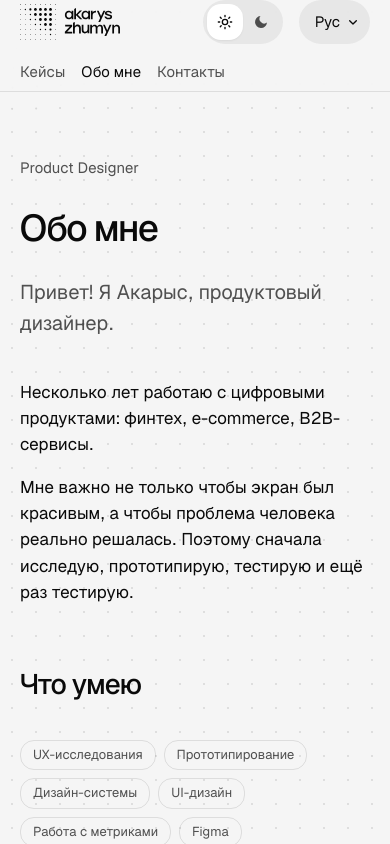
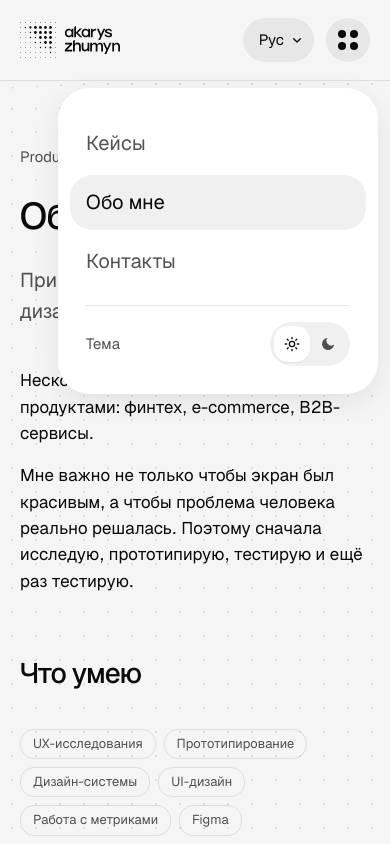
Before and after one commit to akaryszhumyn/zhumyn-site, an Astro site: page /product/ru/about in a window 390 px wide. Both pictures are taken after a click on the button "Меню". Shown: the top 844 px of the page. Built offline with nearby package versions, Linux system fonts and the light colour scheme; Astro itself is replaced by a stand-in of ours.

Commit message:
Rework mobile header: burger menu with sliding card
On narrow screens the header keeps only the logo, language
dropdown and a menu button (2x2 dots that randomly swap places).
Nav links and the theme switch move into a floating, rounded card
that slides in from the right. Desktop layout is unchanged.
Also ignore local .claude/ settings.

Co-Authored-By: Claude Sonnet 5.5 <noreply@anthropic.com>

```diff
--- a/src/design-system/components/Header.astro
+++ b/src/design-system/components/Header.astro
@@ -16,19 +16,33 @@ const items = [
   <Container>
     <div class="header__row">
       <a class="header__logo" href={localize(lang)} aria-label="Akarys Zhumyn"></a>
-      <nav class="header__nav">
-        {items.map((i) => (
-          <a href={localize(lang, i.href)} aria-current={path.startsWith(i.href) ? 'page' : undefined}>{i.label}</a>
-        ))}
-      </nav>
-      <ThemeToggle lang={lang} />
+      <!-- На десктопе display: contents: ссылки и тумблер встают прямо в шапку. На телефоне это выезжающая карточка. -->
+      <div class="menu" id="site-menu">
+        <nav class="menu__nav">
+          {items.map((i) => (
+            <a href={localize(lang, i.href)} aria-current={path.startsWith(i.href) ? 'page' : undefined}>{i.label}</a>
+          ))}
+        </nav>
+        <div class="menu__theme">
+          <span class="menu__label">{s.themeLabel}</span>
+          <ThemeToggle lang={lang} />
+        </div>
+      </div>
       <LangSwitcher lang={lang} path={path} available={alternates} />
+      <button class="burger" type="button" aria-expanded="false" aria-controls="site-menu" aria-label={s.menu}>
+        <span class="burger__dots" aria-hidden="true"><i></i><i></i><i></i><i></i></span>
+      </button>
     </div>
   </Container>
 </header>
 <style>
-  .header { position: sticky; top: 0; z-index: 5; background: color-mix(in srgb, var(--color-bg) 85%, transparent); backdrop-filter: blur(12px); border-bottom: 1px solid var(--color-border); }
-  .header__row { display: flex; align-items: center; gap: var(--space-4); min-height: 4.25rem; flex-wrap: wrap; }
+  .header {
+    position: sticky; top: 0; z-index: 5;
+    background: color-mix(in srgb, var(--color-bg) 85%, transparent); backdrop-filter: blur(12px);
+    border-bottom: 1px solid var(--color-border);
+    overflow-x: clip; /* закрытое меню стоит за правым краем и не должно давать горизонтальную прокрутку */
+  }
+  .header__row { display: flex; align-items: center; gap: var(--space-4); min-height: 4.25rem; }
   /* Логотип рисуется маской, поэтому берёт цвет текста и работает в обеих темах */
   .header__logo {
     --h: 2.25rem; margin-right: auto;
@@ -36,10 +50,93 @@ const items = [
     background: var(--color-text);
     mask: url('/logo.svg') center / contain no-repeat;
   }
-  .header__nav { display: flex; gap: var(--space-4); font-size: var(--text-sm); }
-  .header__nav a { color: var(--color-text-muted); text-decoration: none; }
-  .header__nav a:hover, .header__nav a[aria-current] { color: var(--color-text); }
-  @media (max-width: 34rem) {
-    .header__nav { order: 3; width: 100%; padding-bottom: var(--space-2); }
+
+  .menu, .menu__theme { display: contents; }
+  .menu__nav { display: flex; gap: var(--space-4); font-size: var(--text-sm); }
+  .menu__nav a { color: var(--color-text-muted); text-decoration: none; }
+  .menu__nav a:hover, .menu__nav a[aria-current] { color: var(--color-text); }
+  .menu__label, .burger { display: none; }
+
+  /* Кнопка меню: фон и четыре круга 2×2, которые случайно меняются местами (скрипт ниже) */
+  .burger {
+    width: 2.75rem; height: 2.75rem; padding: 0; border: 0; cursor: pointer;
+    place-items: center; border-radius: var(--radius-md);
+    background: var(--color-track); color: var(--color-text);
+  }
+  .burger__dots { position: relative; width: 1.25rem; height: 1.25rem; }
+  .burger__dots i {
+    position: absolute; top: 0; left: 0; width: 0.5rem; height: 0.5rem;
+    border-radius: 50%; corner-shape: round; /* без squircle, иначе круги станут «квадратиками» */
+    background: currentColor;
+    transform: translate(var(--x, 0), var(--y, 0));
+    transition: transform var(--duration-slow) var(--ease-out);
+  }
+  .burger__dots i:nth-child(2) { --x: 0.75rem; }
+  .burger__dots i:nth-child(3) { --y: 0.75rem; }
+  .burger__dots i:nth-child(4) { --x: 0.75rem; --y: 0.75rem; }
+
+  @media (max-width: 48rem) {
+    .header__row { min-height: 5rem; gap: var(--space-3); }
+    .burger { display: grid; }
+
+    /* Выезжающая справа карточка: с отступами от краёв и скруглением */
+    .menu {
+      display: flex; flex-direction: column; gap: var(--space-4);
+      position: absolute; top: calc(100% + var(--space-2)); right: var(--space-3);
+      width: min(20rem, calc(100vw - var(--space-3) * 2));
+      padding: var(--space-5);
+      background: var(--color-surface); border-radius: var(--radius-lg); box-shadow: var(--shadow-md);
+      transform: translateX(calc(100% + var(--space-6))); visibility: hidden;
+      transition: transform var(--duration-slow) var(--ease-out), visibility 0s linear var(--duration-slow);
+    }
+    .menu[data-open] {
+      transform: none; visibility: visible;
+      transition: transform var(--duration-slow) var(--ease-out);
+    }
+    .menu__nav { flex-direction: column; gap: var(--space-1); font-size: var(--text-lg); }
+    .menu__nav a { padding: var(--space-3) var(--space-4); margin-inline: calc(var(--space-4) * -1); border-radius: var(--radius-md); }
+    .menu__nav a:hover, .menu__nav a[aria-current] { background: var(--color-track); }
+    .menu__theme {
+      display: flex; align-items: center; justify-content: space-between;
+      padding-top: var(--space-4); border-top: 1px solid var(--color-border);
+    }
+    .menu__label { display: block; font-size: var(--text-sm); color: var(--color-text-muted); }
   }
 </style>
+<script>
+  const burger = document.querySelector<HTMLButtonElement>('.burger')!;
+  const menu = document.getElementById('site-menu')!;
+
+  // Меню: открыть/закрыть кнопкой, закрыть по Escape, клику вне меню и по ссылке
+  const setOpen = (open: boolean) => {
+    menu.toggleAttribute('data-open', open);
+    burger.setAttribute('aria-expanded', String(open));
+  };
+  burger.addEventListener('click', () => setOpen(!menu.hasAttribute('data-open')));
+  addEventListener('keydown', (e) => e.key === 'Escape' && setOpen(false));
+  addEventListener('click', (e) => {
+    const inside = menu.contains(e.target as Node) || burger.contains(e.target as Node);
+    if (!inside || (e.target as HTMLElement).closest('.menu__nav a')) setOpen(false);
+  });
+
+  // Четыре круга: время от времени два случайных меняются местами
+  if (!matchMedia('(prefers-reduced-motion: reduce)').matches) {
+    const dots = [...burger.querySelectorAll<HTMLElement>('i')];
+    const slot = [0, 1, 2, 3]; // slot[i]: в какой клетке 2×2 сейчас круг i
+    const place = () =>
+      dots.forEach((d, i) => {
+        d.style.setProperty('--x', `${(slot[i] % 2) * 0.75}rem`);
+        d.style.setProperty('--y', `${Math.floor(slot[i] / 2) * 0.75}rem`);
+      });
+    const swap = () => {
+      if (burger.offsetParent) { // на десктопе кнопка скрыта, анимировать нечего
+        const a = Math.floor(Math.random() * 4);
+        const b = (a + 1 + Math.floor(Math.random() * 3)) % 4; // любой, кроме a
+        [slot[a], slot[b]] = [slot[b], slot[a]];
+        place();
+      }
+      setTimeout(swap, 1200 + Math.random() * 1800);
+    };
+    setTimeout(swap, 1200);
+  }
+</script>
--- a/src/i18n/en.json
+++ b/src/i18n/en.json
@@ -1,6 +1,7 @@
 {
   "langName": "Eng",
   "langLabel": "Choose language",
+  "menu": "Menu",
   "themeLabel": "Theme",
   "themeLight": "Light",
   "themeDark": "Dark",
--- a/src/i18n/kk.json
+++ b/src/i18n/kk.json
@@ -1,6 +1,7 @@
 {
   "langName": "Қаз",
   "langLabel": "Тілді таңдау",
+  "menu": "Мәзір",
   "themeLabel": "Тақырып",
   "themeLight": "Ашық",
   "themeDark": "Қараңғы",
--- a/src/i18n/ru.json
+++ b/src/i18n/ru.json
@@ -1,6 +1,7 @@
 {
   "langName": "Рус",
   "langLabel": "Выбор языка",
+  "menu": "Меню",
   "themeLabel": "Тема",
   "themeLight": "Светлая",
   "themeDark": "Тёмная",
```
Also changed, not shown: 1 other file.
